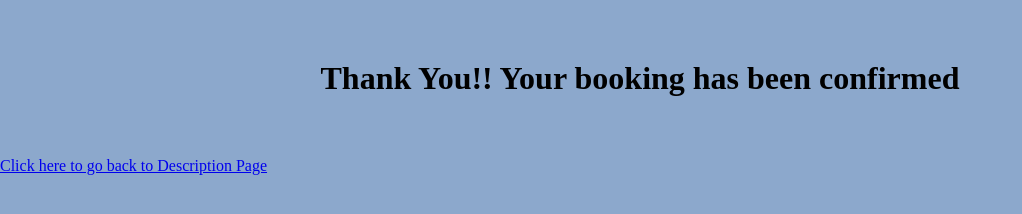
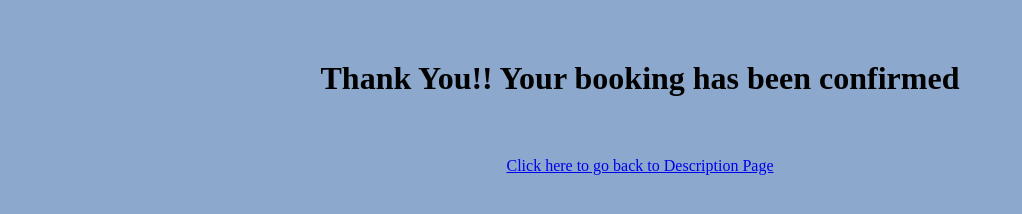
Before and after one commit to JayanthiRagu/mini-project-football-match-booking, a plain HTML site: page orderConfirm.html in a window 1280 px wide. Shown: the whole page, without its empty margins (0-1022 px from the left). Drawn offline with Linux system fonts and the light colour scheme.

Commit message:
'second'

```diff
--- a/home.js
+++ b/home.js
@@ -4,6 +4,7 @@ let axiosConfig = {
         'X-Auth-Token': 'c9dc8ea6528341c99f679ccf18869dc2'
     }
   };
+//Today's Match
 function todayMatch(){
     const myNode = document.getElementById("table");
     while (myNode.firstChild) {
@@ -86,6 +87,7 @@ function todayMatch(){
         console.log(error);
       });
 }
+//Upcoming matches
 function upcoming(){
     const myNode = document.getElementById("table");
   while (myNode.firstChild) {
--- a/login.js
+++ b/login.js
@@ -1,3 +1,4 @@
+//login compare from session storage
 function login(){
     var email1=document.getElementById("email").value;
     var password1 = document.getElementById("password").value;
--- a/matchDesc.css
+++ b/matchDesc.css
@@ -2,6 +2,7 @@
     padding:0px;
     margin:0px;
     background-color: rgb(140, 168, 204);
+    text-align: center;
 }
 img{
     display: block;
```
Also changed, not shown: home.html (+2 -2 lines).
